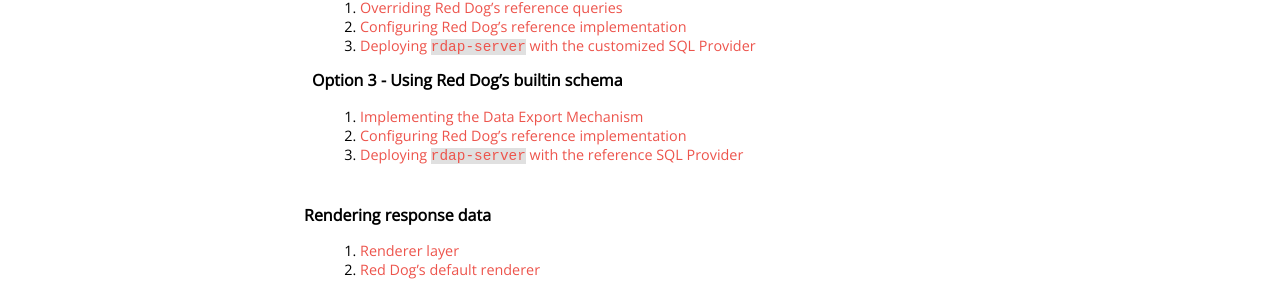
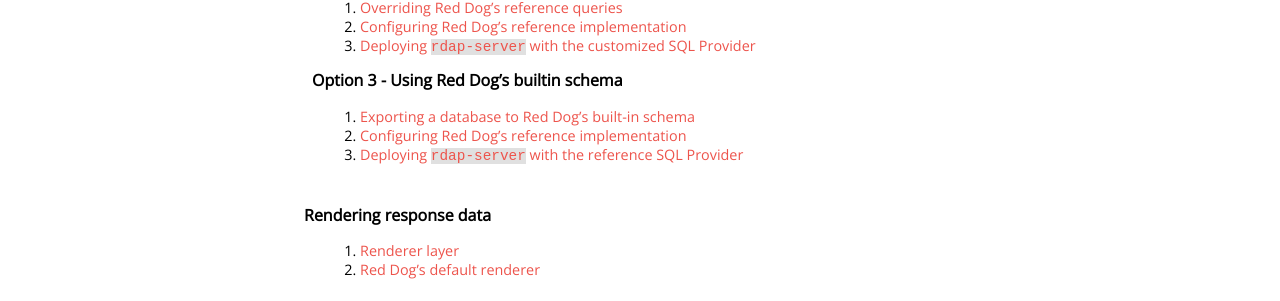
Before and after one commit to NICMx/rdap-server, a Jekyll site: the page built from documentation.md, in a window 1280 px wide. Shown: the part 516-817 px from the top of the page. Built offline with Jekyll 4.4.1, drawn with Linux system fonts in a browser that asks for light colours; nearby versions of some CDN libraries.

Commit message:
Update reference title to page 'Exporting a database to Red Dog's built-in schema'

```diff
--- a/documentation.md
+++ b/documentation.md
@@ -24,7 +24,7 @@
 
 ### Option 3 - Using Red Dog's builtin schema
 
-1. [Implementing the Data Export Mechanism](migration.html)
+1. [Exporting a database to Red Dog's built-in schema](migration.html)
 1. [Configuring Red Dog's reference implementation](data-access-configuration.html)
 1. [Deploying `rdap-server` with the reference SQL Provider](server-install-option-3.html)
 
```
Also changed, not shown: migration.md (+1 -1 lines).
